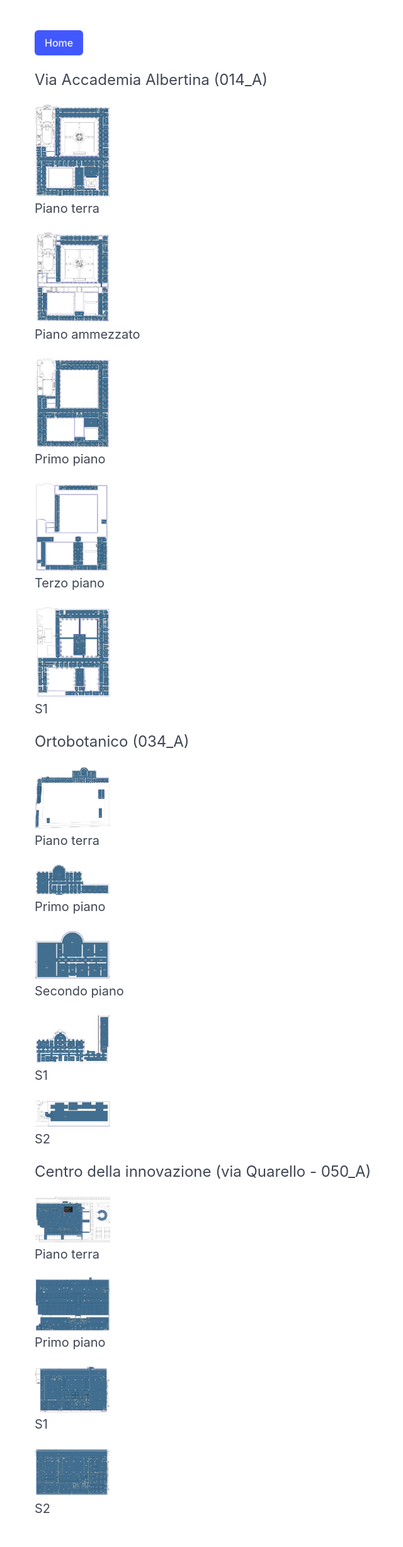
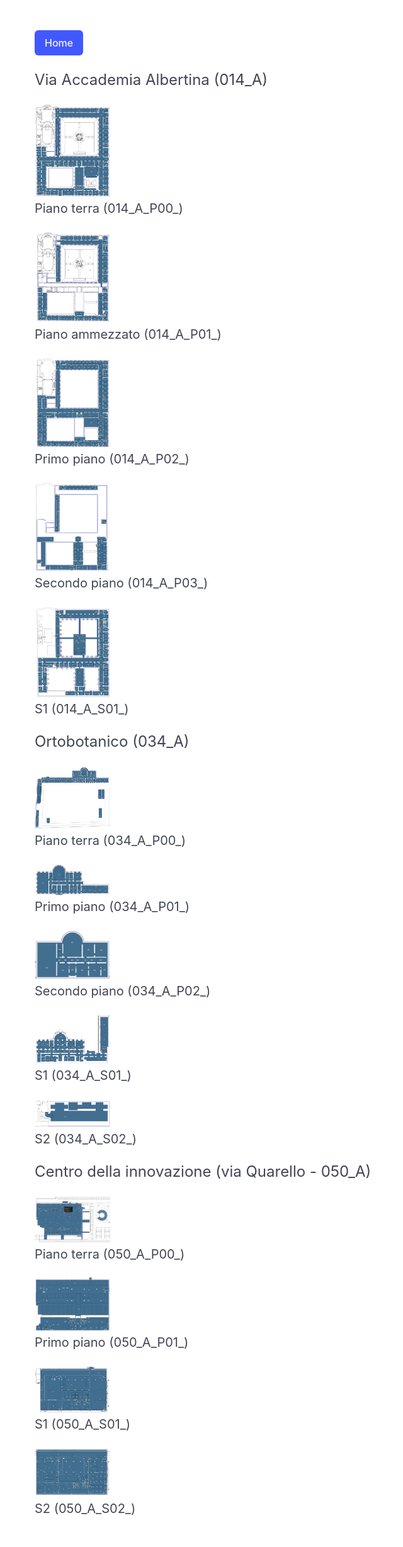
Before and after one commit to olivierfriard/togru, a Flask app: page /togru/mappe in a window 1280 px wide. Shown: the whole page at 63% size, without its empty margins (9-649 px from the left). Run offline with Flask 3, Linux system fonts and the light colour scheme; the visitor is signed in with stand-in values (Sample User, id 1); parts of the project's set-up code (start-up, migrations or seed data) failed here and were passed over.

Commit message:
some changes

```diff
--- a/templates/mappe.html
+++ b/templates/mappe.html
@@ -18,59 +18,59 @@
 
 
 <a href="/togru/static/accademia_p0.png"><img src="/togru/static/accademia_p0.png" width="120px" ></a>
-<h2 class="subtitle is-5">Piano terra</h2>
+<h2 class="subtitle is-5">Piano terra (014_A_P00_)</h2>
 
 
 <a href="/togru/static/accademia_p1.png"><img src="/togru/static/accademia_p1.png" width="120px" ></a>
-<h2 class="subtitle is-5">Piano ammezzato</h2>
+<h2 class="subtitle is-5">Piano ammezzato (014_A_P01_)</h2>
 
 
 <a href="/togru/static/accademia_p2.png"><img src="/togru/static/accademia_p2.png" width="120px" ></a>
-<h2 class="subtitle is-5">Primo piano</h2>
+<h2 class="subtitle is-5">Primo piano (014_A_P02_)</h2>
 
 <a href="/togru/static/accademia_p3.png"><img src="/togru/static/accademia_p3.png" width="120px" ></a>
-<h2 class="subtitle is-5">Terzo piano</h2>
+<h2 class="subtitle is-5">Secondo piano (014_A_P03_)</h2>
 
 <a href="/togru/static/accademia_p-1.png"><img src="/togru/static/accademia_p-1.png" width="120px" ></a>
-<h2 class="subtitle is-5">S1</h2>
+<h2 class="subtitle is-5">S1 (014_A_S01_)</h2>
 
 
 
 <h2 class="subtitle is-4">Ortobotanico (034_A)</h2>
 
 <a href="/togru/static/ortobotanico_p0.png"><img src="/togru/static/ortobotanico_p0.png" width="120px" ></a>
-<h2 class="subtitle is-5">Piano terra</h2>
+<h2 class="subtitle is-5">Piano terra (034_A_P00_)</h2>
 
 
 <a href="/togru/static/ortobotanico_p1.png"><img src="/togru/static/ortobotanico_p1.png" width="120px" ></a>
-<h2 class="subtitle is-5">Primo piano</h2>
+<h2 class="subtitle is-5">Primo piano (034_A_P01_)</h2>
 
 <a href="/togru/static/ortobotanico_p2.png"><img src="/togru/static/ortobotanico_p2.png" width="120px" ></a>
-<h2 class="subtitle is-5">Secondo piano</h2>
+<h2 class="subtitle is-5">Secondo piano (034_A_P02_)</h2>
 
 <a href="/togru/static/ortobotanico_p-1.png"><img src="/togru/static/ortobotanico_p-1.png" width="120px" ></a>
-<h2 class="subtitle is-5">S1</h2>
+<h2 class="subtitle is-5">S1 (034_A_S01_)</h2>
 
 <a href="/togru/static/ortobotanico_p-2.png"><img src="/togru/static/ortobotanico_p-2.png" width="120px" ></a>
-<h2 class="subtitle is-5">S2</h2>
+<h2 class="subtitle is-5">S2 (034_A_S02_)</h2>
 
 
 <h2 class="subtitle is-4">Centro della innovazione (via Quarello - 050_A)</h2>
 
 
 <a href="/togru/static/quarello_p0.png"><img src="/togru/static/quarello_p0.png" width="120px" ></a>
-<h2 class="subtitle is-5">Piano terra</h2>
+<h2 class="subtitle is-5">Piano terra (050_A_P00_)</h2>
 
 <a href="/togru/static/quarello_p1.png"><img src="/togru/static/quarello_p1.png" width="120px" ></a>
-<h2 class="subtitle is-5">Primo piano</h2>
+<h2 class="subtitle is-5">Primo piano (050_A_P01_)</h2>
 
 
 <a href="/togru/static/quarello_p-1.png"><img src="/togru/static/quarello_p-1.png" width="120px" ></a>
-<h2 class="subtitle is-5">S1</h2>
+<h2 class="subtitle is-5">S1 (050_A_S01_)</h2>
 
 
 <a href="/togru/static/quarello_p-2.png"><img src="/togru/static/quarello_p-2.png" width="120px" ></a>
-<h2 class="subtitle is-5">S2</h2>
+<h2 class="subtitle is-5">S2 (050_A_S02_)</h2>
 
 
 
```
